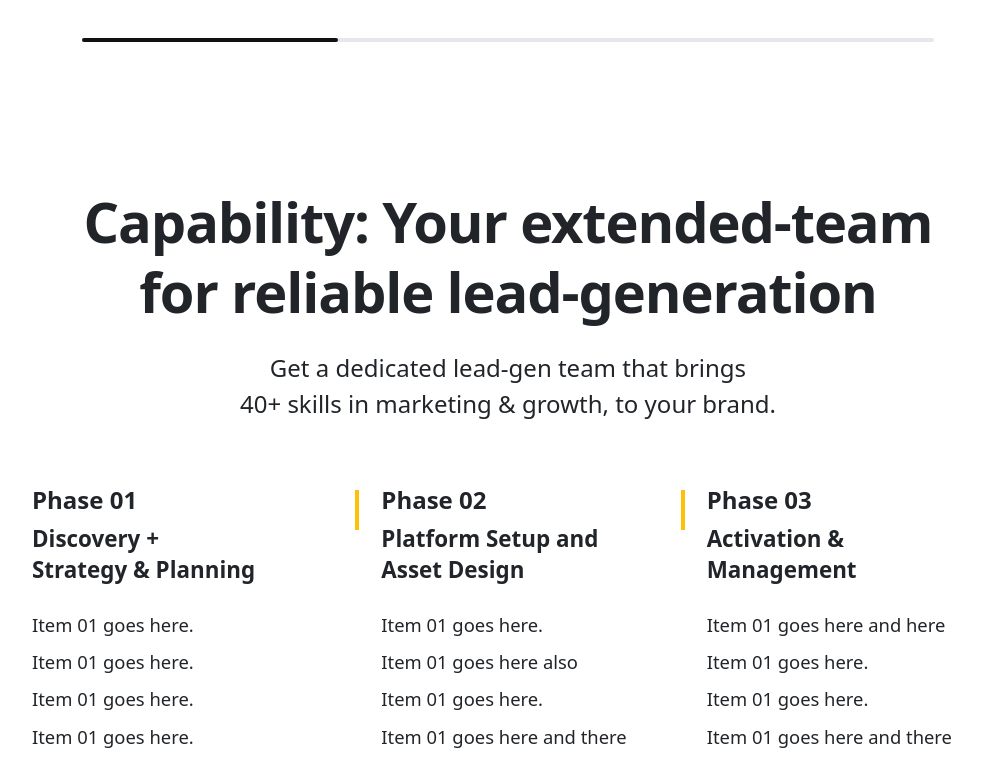
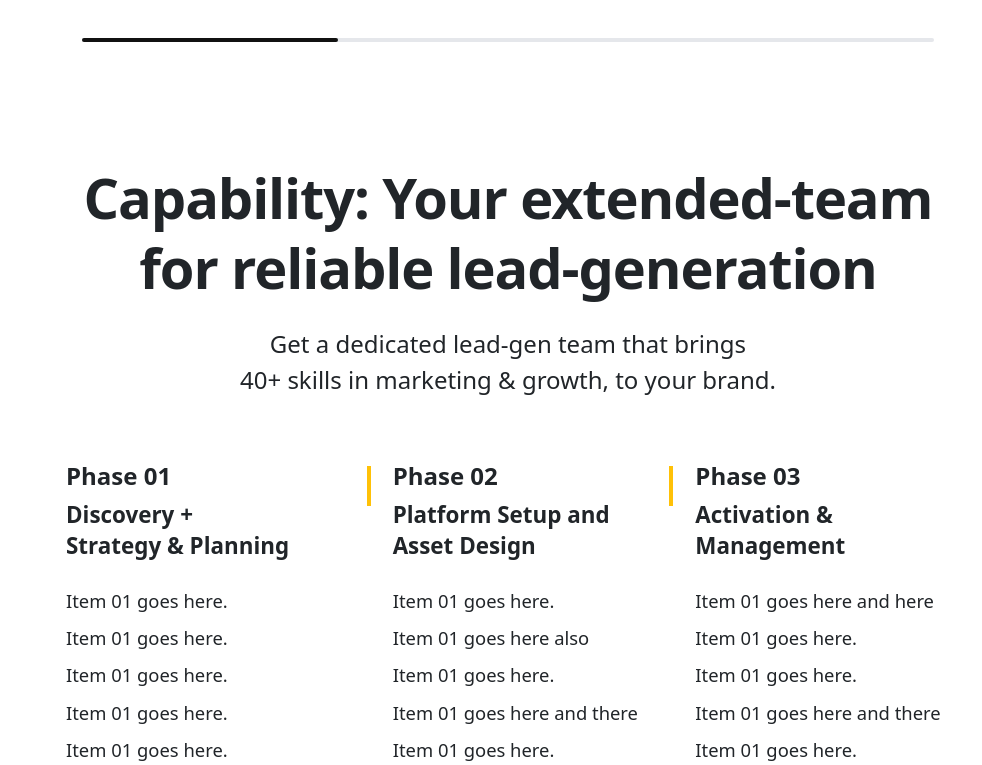
Before and after one commit to shramanth-sulake/media_jenie2, a React (Vite) app: page / in a window 1280 px wide. Shown: the part 4231-4996 px from the top of the page, without its empty margins (132-1114 px from the left). Built offline with nearby package versions, Linux system fonts and the light colour scheme.

Commit message:
Update CapabilitySection container layout to match OfferSection yellow banner

```diff
--- a/src/components/CapabilitySection.jsx
+++ b/src/components/CapabilitySection.jsx
@@ -2,8 +2,8 @@ import React from 'react';
 
 const CapabilitySection = () => {
     return (
-        <div className="w-100 bg-white py-5 d-flex flex-column align-items-center">
-            <div className="container px-4 py-5" style={{ maxWidth: '1000px' }}>
+        <div className="w-100 bg-white d-flex flex-column align-items-center">
+            <div className="w-100 container py-4 mt-5 mb-4" style={{ paddingLeft: '8rem', paddingRight: '8rem' }}>
                 <div className="text-center mb-5">
                     <h2 className="fw-bold text-dark mb-4" style={{ fontSize: '3.5rem', lineHeight: '1.25', letterSpacing: '-0.02em', color: '#2b2b2b' }}>
                         Capability: Your extended-team <br className="d-none d-md-block" /> for reliable lead-generation
```
